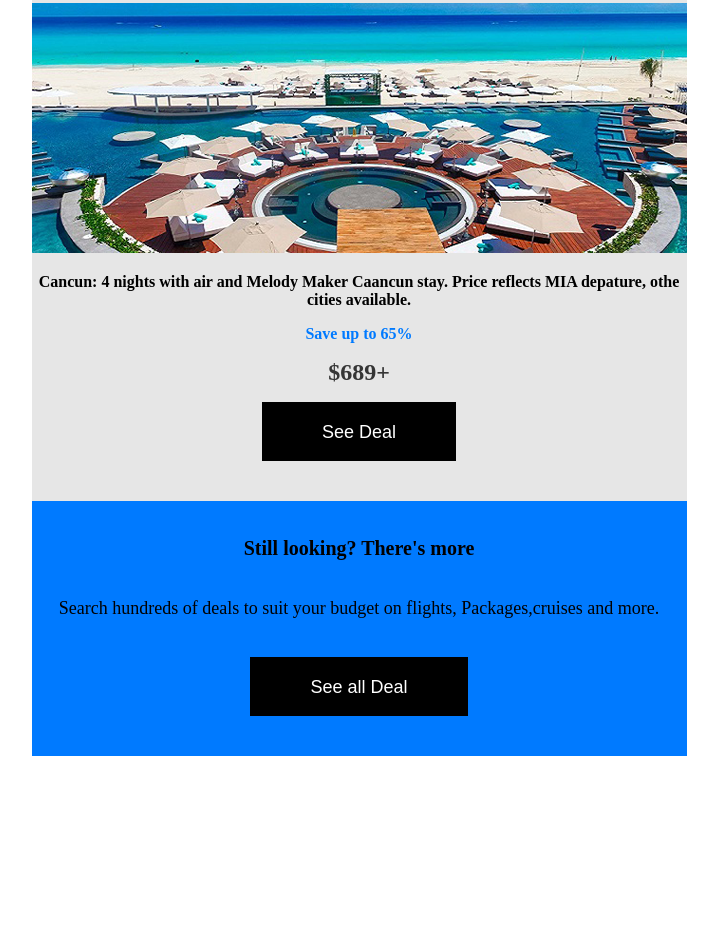
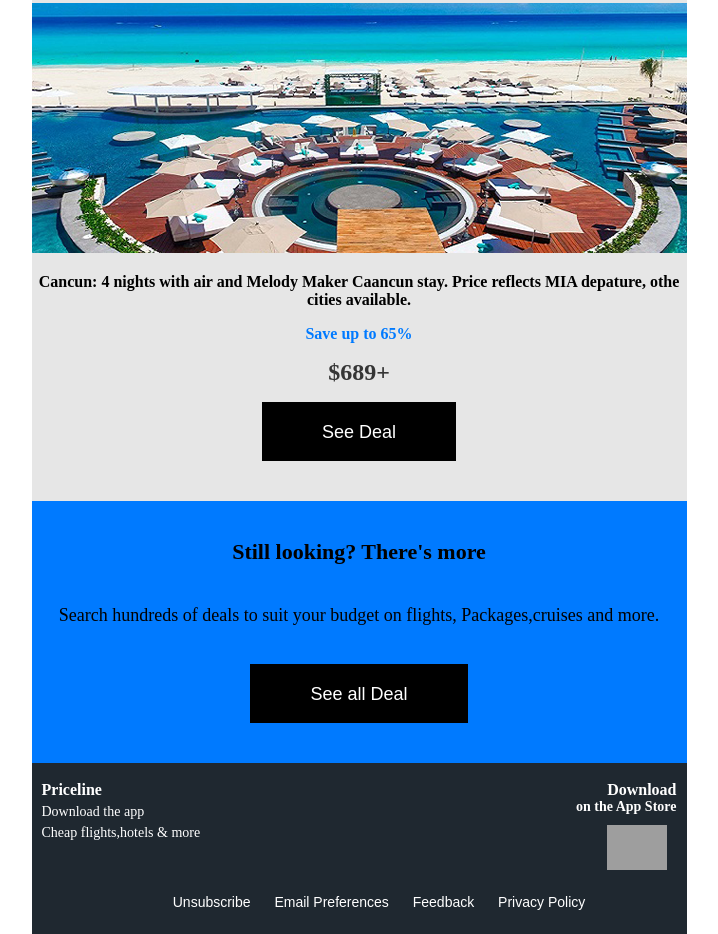
Before and after one commit to reggiekcollins/priceline, a plain HTML site: page index.html in a window 1280 px wide. Shown: the part 748-1682 px from the top of the page, without its empty margins (281-999 px from the left). Before the commit the page ends 1504 px from the top, so only its background shows below. Drawn offline with Linux system fonts and the light colour scheme; grey boxes are pictures that could not be loaded.

Commit message:
added footer links

```diff
--- a/index.html
+++ b/index.html
@@ -73,15 +73,43 @@
       font-weight: 900;
       color: #353535;
     }
+
+    ul.footer-content {
+      font-family: sans-serif;
+      margin-top: 0px;
+      list-style-type: none;
+      text-decoration: none;
+      font-size: 14px;
+    }
+
+    ul li {
+      display: inline-block;
+      padding: 10px;
+    }
+
+    .footer-content li a {
+      color: #ffffff;
+      text-decoration: none;
+
+    }
+
+
+    @media screen and (max-width:600px) {
+
+      .mobile {
+        width: 100% !important;
+      }
+    }
   </style>
 
 </head>
 
 <body style="margin:0 !important; padding:0 !important">
+
   <table align="center" border="0" cellpadding="0" cellspacing="0" width="100%" role="presentation">
     <tr>
       <td>
-        <table align="center" border="0" cellpadding="0" cellspacing="0" width="600" role="presentation">
+        <table align="center" border="0" cellpadding="0" cellspacing="0" width="600" role="presentation" class="mobile">
           <tr>
             <td style="background:#007aff">
               <!--  header -->
@@ -139,7 +167,8 @@
                 </tr>
                 <tr>
                   <td align="center" style="color:#ffffff; font-weight:600;">
-                    <p>Ireland: 8 days with air, hotel and car rental. Use promo code CFDL110 to save. Price reflects
+                    <p class="mobile">Ireland: 8 days with air, hotel and car rental. Use promo code CFDL110 to save.
+                      Price reflects
                       NYC
                       depature,
                       other cities available.</p>
@@ -183,7 +212,8 @@
                 </tr>
                 <tr>
                   <td align="center" style="color:#000000; font-weight:600;">
-                    <p>Cancun: 4 nights with air and Melody Maker Caancun stay. Price reflects MIA depature, othe cities
+                    <p class="mobile">Cancun: 4 nights with air and Melody Maker Caancun stay. Price reflects MIA
+                      depature, othe cities
                       available.</p>
                   </td>
                 </tr>
@@ -213,13 +243,14 @@
               <table align="center" bgcolor="#007aff" border="0" cellpadding="0" cellspacing="0" width="100%"
                 role="presentation">
                 <tr>
-                  <td align="center" style="color:#000000;padding-top:16px;font-weight:600;font-size:20px">
+                  <td align="center" style="color:#000000;padding-top:16px;font-weight:600;font-size:22px">
                     <p>Still looking? There's more</p>
                   </td>
                 </tr>
                 <tr>
                   <td align="center" style="color:#000000;font-size: 18px">
-                    <p>Search hundreds of deals to suit your budget on flights, Packages,cruises and more.</p>
+                    <p class="mobile">Search hundreds of deals to suit your budget on flights, Packages,cruises and
+                      more.</p>
                   </td>
                 </tr>
                 <tr>
@@ -232,9 +263,91 @@
                   </td>
                 </tr>
               </table><!--  end final deal-->
+
+              <!--  footer starts  -->
+          <tr>
+            <td bgcolor="#1f2830" style="padding:18px 10px 0px 10px;color:#ffffff">
+              <table align="left" border="0" cellpadding="0" cellspacing="0" role="presentation" width="47%">
+                <tr>
+                  <td>
+                    <table align="left" border="0" cellpadding="0" cellspacing="0" role="presentation" width="100%">
+                      <tr>
+                        <td align="left" style="padding-bottom:5px">
+                          <h3 style="margin:0;font-size: 16px;">Priceline</h3>
+                        </td>
+                      </tr>
+                      <tr>
+                        <td align="left" style="padding-bottom:5px">
+                          <p style="margin:0;font-size: 14px;">Download the app</p>
+                        </td>
+                      </tr>
+                      <tr>
+                        <td align="left">
+                          <p style="margin:0;font-size: 14px;">Cheap flights,hotels & more</p>
+                        </td>
+                      </tr>
+                    </table>
+                  </td>
+                </tr>
+              </table>
+              <table align="right" border="0" cellpadding="0" cellspacing="0" role="presentation" width="47%">
+                <tr>
+                  <td>
+                    <table align="right" border="0" cellpadding="0" cellspacing="0" role="presentation" width="100%">
+                      <tr>
+                        <td align="right">
+                          <h3 style="margin:0;font-size: 16px;">Download</h3>
+                        </td>
+                      </tr>
+                      <tr>
+                        <td align="right">
+                          <h3 style="margin:0;font-size: 14px;">on the App Store</h3>
+                        </td>
+                      </tr>
+                      <tr>
+                        <td align="right" style="padding:10px;">
+                          <img
+                            src="https://encrypted-tbn0.gstatic.com/images?q=tbn:ANd9GcTtkO4W_Ta5Ye5shAyloiKqA2WdI5zW4ja6QR6fRrXjQqqsfMAtvg&s"
+                            alt="" width="60">
+                        </td>
+                      </tr>
+                    </table>
+                  </td>
+                </tr>
+              </table>
+          <tr>
+            <td>
+          <tr>
+            <td align="center" bgcolor="#1f2830" style="color:#ffffff;">
+
+              <ul class="footer-content">
+                <li>
+                  <a href="#">Unsubscribe</a>
+                </li>
+                <li>
+                  <a href="#">Email Preferences</a>
+                </li>
+                <li>
+                  <a href="#">Feedback</a>
+                </li>
+                <li>
+                  <a href="#">Privacy Policy</a>
+                </li>
+              </ul>
+
             </td>
           </tr>
-        </table>
+      </td>
+    </tr>
+    </td>
+    </tr> <!--  footer ends  -->
+
+    </td>
+    </tr>
+  </table>
+  </td>
+  </tr>
+  </table>
 </body>
 
 </html>
```
